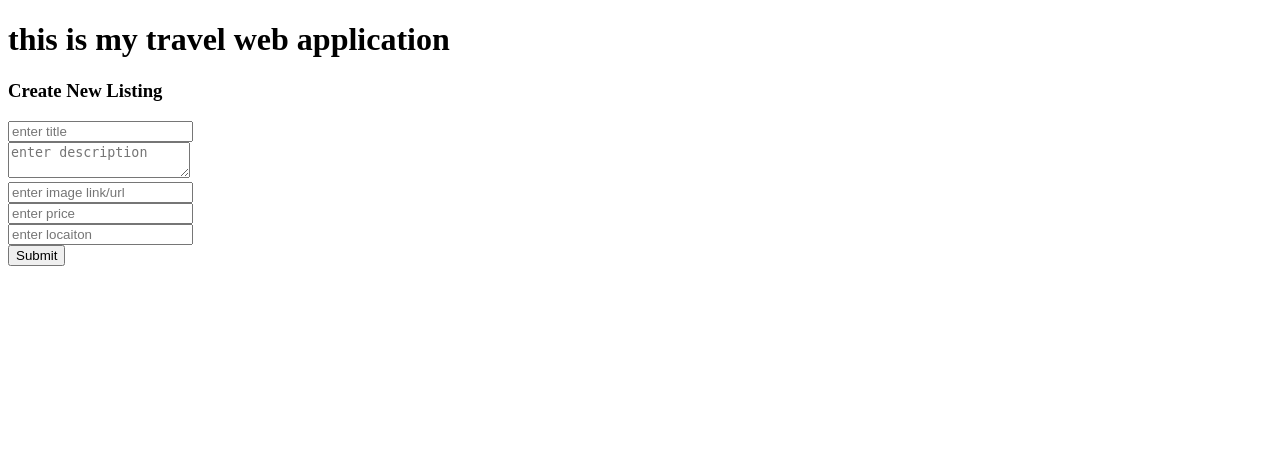
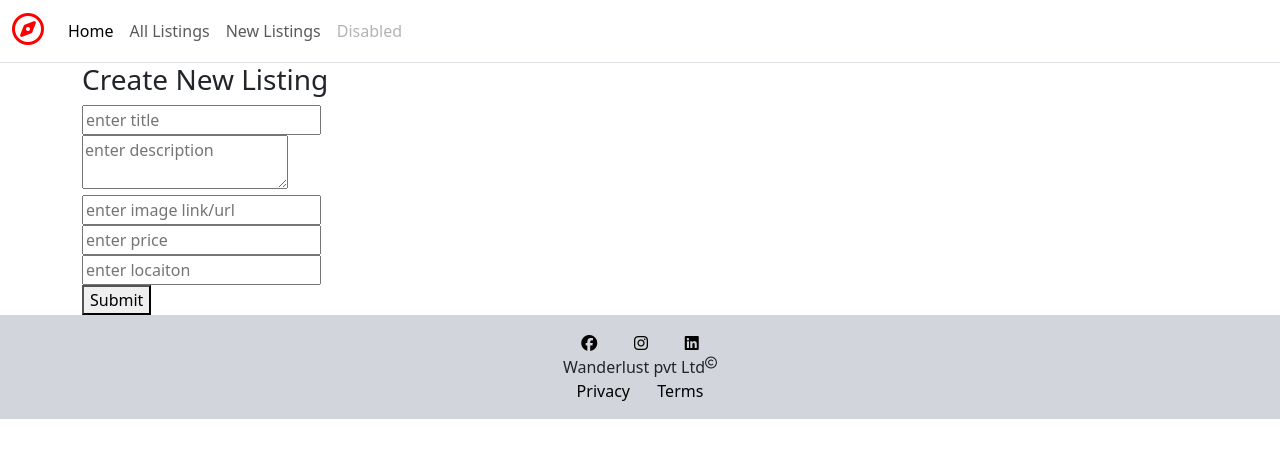
Before and after one commit to mayank12112000/AirBnb-clone, a Node server app: template views/listings/new.ejs in a window 1280 px wide. Shown: the top 458 px of the page. Run offline with Node 20, Linux system fonts and the light colour scheme; the template is opened without the code that fills it, so the values that code supplies are empty; some libraries are stand-ins or nearby versions.

Commit message:
footer setup

```diff
--- a/app.js
+++ b/app.js
@@ -29,7 +29,7 @@ app.get("/",(req,res)=>{
     res.send("hi i am root")
 })
 
-app.listen(port,()=>{
+app.listen(port,"0.0.0.0",()=>{
     console.log("server is listening to:",port)
 })
 
--- a/public/css/style.css
+++ b/public/css/style.css
@@ -0,0 +1,38 @@
+.navbar{
+    /* height: 5rem; */
+    background-color: white;
+}
+.fa-compass{
+    font-size: 2rem;
+    color: red;
+    font-weight: 900;
+}
+
+/* footer */
+footer{
+    display: flex;
+    justify-content: center;
+    padding: 1rem;
+    background-color: #d2d6dc;
+}
+.f-info{
+}
+.f-info-social{
+    display: flex;
+    justify-content: space-around;
+}
+footer a{
+
+    text-decoration: none;
+    color: black;
+}
+.f-info-links a:hover{
+    text-decoration: underline;
+}
+
+.f-info-links{
+    display: flex;
+    flex-wrap: wrap;
+    justify-content: space-around;
+
+}
--- /dev/null
+++ b/views/includes/footer.ejs
@@ -0,0 +1,14 @@
+<footer>
+    <div class="f-info">
+        <div class="f-info-social">
+            <a href="" class="facebook"><i class="fa-brands fa-facebook"></i></a>
+            <a href="" class="instagram"><i class="fa-brands fa-instagram"></i></a>
+            <a href="" class="linkedin"><i class="fa-brands fa-linkedin"></i></a>
+        </div>
+        <div>Wanderlust pvt Ltd<sup><i class="fa-regular fa-copyright"></i></sup></div>
+        <div class="f-info-links">
+            <a href="/privacy">Privacy</a>
+            <a href="/terms">Terms</a>
+        </div>
+    </div>
+</footer>
--- /dev/null
+++ b/views/includes/navbar.ejs
@@ -0,0 +1,25 @@
+<nav class="navbar navbar-expand-md navbar-light bg-body-light border-bottom sticky-top">
+    <div class="container-fluid">
+      <a class="navbar-brand" href="/listings"><i class="fa-regular fa-compass"></i></a>
+      <button class="navbar-toggler" type="button" data-bs-toggle="collapse" data-bs-target="#navbarNav"
+          aria-controls="navbarNav" aria-expanded="false" aria-label="Toggle navigation">
+          <span class="navbar-toggler-icon"></span>
+      </button>
+      <div class="collapse navbar-collapse" id="navbarNav">
+        <ul class="navbar-nav">
+          <li class="nav-item">
+            <a class="nav-link active" aria-current="page" href="/listings">Home</a>
+          </li>
+          <li class="nav-item">
+            <a class="nav-link" href="/listings">All Listings</a>
+          </li>
+          <li class="nav-item">
+            <a class="nav-link" href="/listings/new">New Listings</a>
+          </li>
+          <li class="nav-item">
+            <a class="nav-link disabled" aria-disabled="true">Disabled</a>
+          </li>
+        </ul>
+      </div>
+    </div>
+  </nav>
--- a/views/layouts/boilerplate.ejs
+++ b/views/layouts/boilerplate.ejs
@@ -5,11 +5,15 @@
     <meta name="viewport" content="width=device-width, initial-scale=1.0">
     <title>WanderLust</title>
     <link rel="stylesheet" href="/css/style.css">
+    <link href="https://cdn.jsdelivr.net/npm/bootstrap@5.3.3/dist/css/bootstrap.min.css" rel="stylesheet" integrity="sha384-QWTKZyjpPEjISv5WaRU9OFeRpok6YctnYmDr5pNlyT2bRjXh0JMhjY6hW+ALEwIH" crossorigin="anonymous">
+    <link rel="stylesheet" href="https://cdnjs.cloudflare.com/ajax/libs/font-awesome/6.6.0/css/all.min.css">
 </head>
 <body>
-    <h1>this is my travel web application</h1>
+    <%- include("../includes/navbar.ejs") %>
     <div class="container">
         <%-body%>
     </div>
+    <%- include("../includes/footer.ejs") %>
+    <script src="https://cdn.jsdelivr.net/npm/bootstrap@5.3.3/dist/js/bootstrap.bundle.min.js" integrity="sha384-YvpcrYf0tY3lHB60NNkmXc5s9fDVZLESaAA55NDzOxhy9GkcIdslK1eN7N6jIeHz" crossorigin="anonymous"></script>
 </body>
 </html>
```
